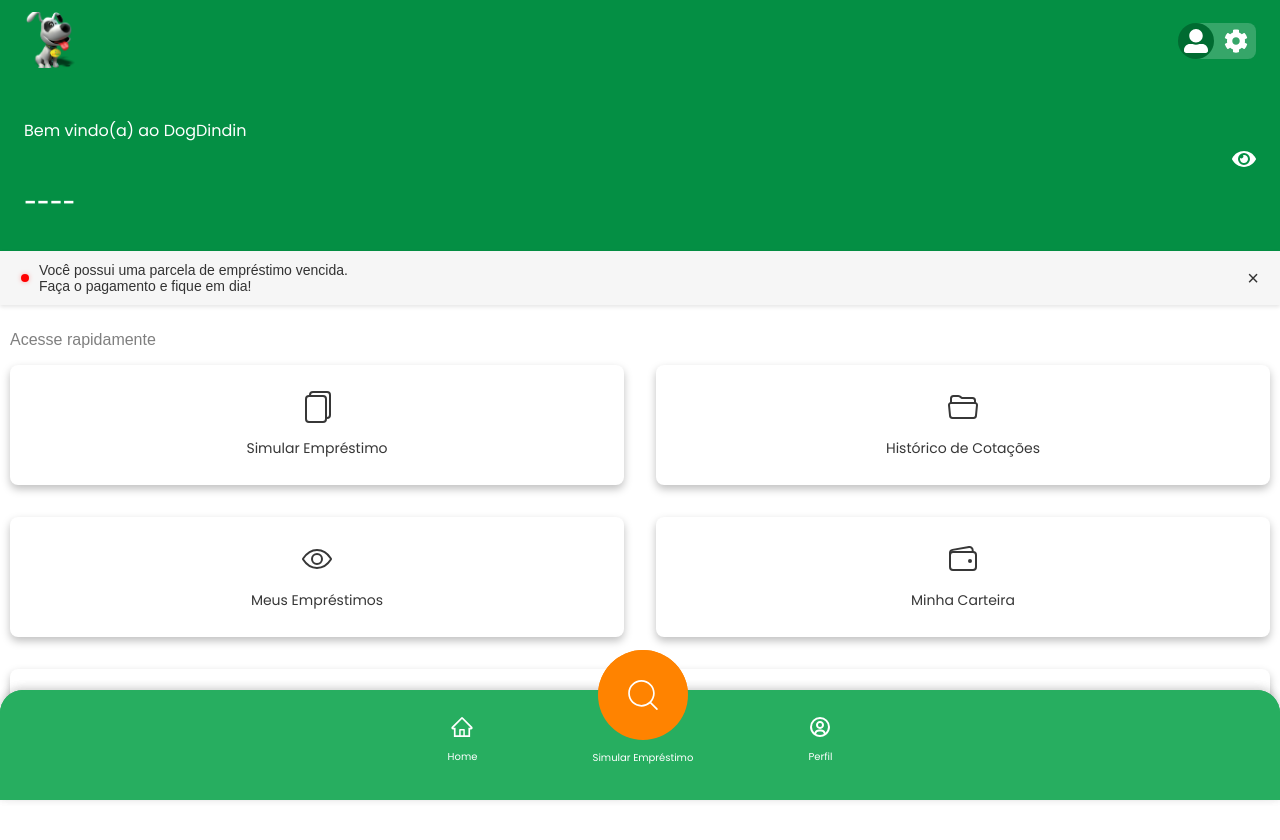
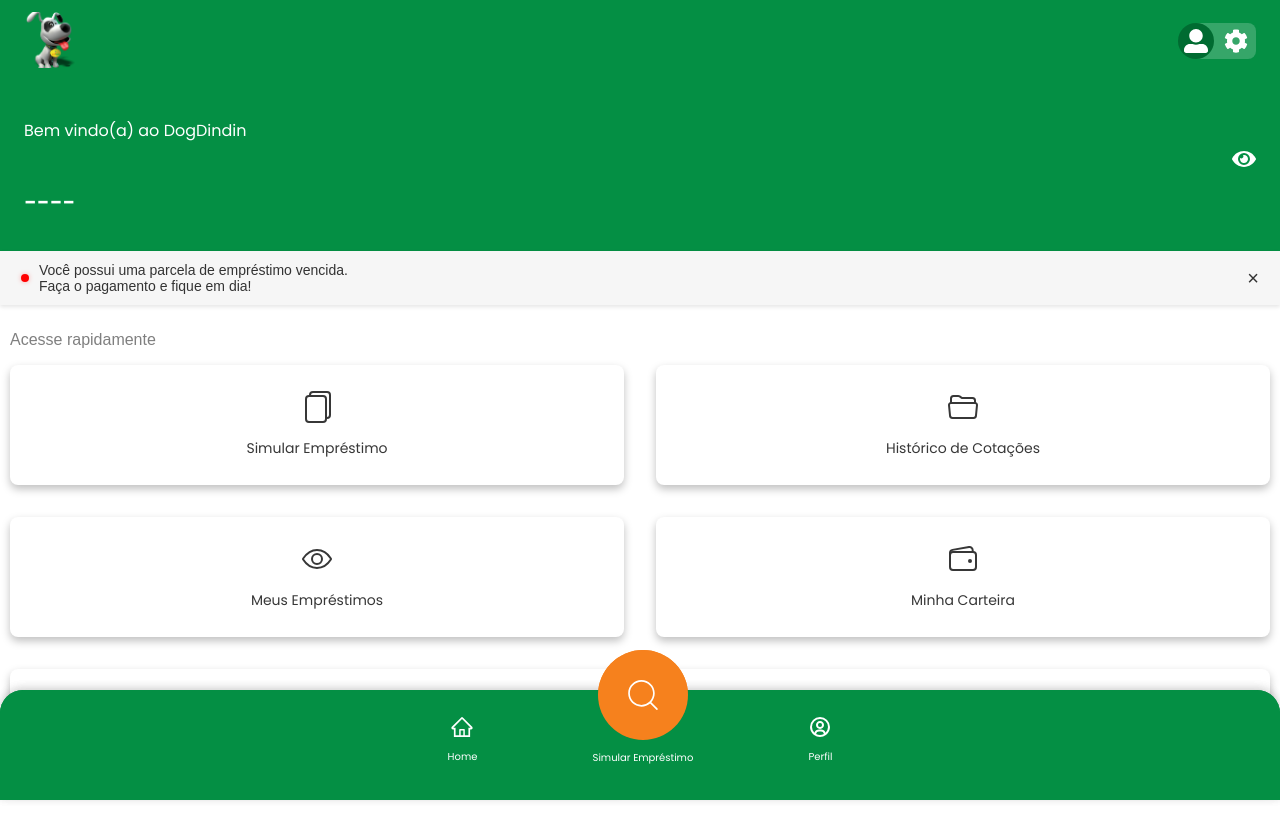
Before and after one commit to TimewareHackatonSaque/DinDinReact, a React (Create React App) app: page /home in a window 1280 px wide. Shown: the top 840 px of the page. Built offline with nearby package versions, Linux system fonts and the light colour scheme.

Commit message:
Atualizando, atualizando página histórico de cotação

```diff
--- a/src/Pages/Credito/Credito.jsx
+++ b/src/Pages/Credito/Credito.jsx
@@ -16,7 +16,7 @@ function Credito() {
 
 
             <div>
-                <Link to="/home">  {/* Este link irá redirecionar para a home */}
+                <Link to="/simulador">  {/* Este link irá redirecionar para a simulador */}
                 <IconLeft margin="29px 0px 0px 32px" fontSize="24px" height="24px" />
                 </Link>
 
--- a/src/components/footer/styled.js
+++ b/src/components/footer/styled.js
@@ -3,14 +3,14 @@ import { NavLink as RouterNavLink } from 'react-router-dom';  // Certifique-se d
 
 // Estilo do container do Footer
 export const FooterContainer = styled.footer`
-  background-color: #27ae60;
+  background-color: #048F44;
   border-radius: 23px 23px 0 0;  /* Aplica o border-radius corretamente nos cantos superiores */
   padding: 10px;
   position: fixed;
   bottom: 0;
   left: 0;
   right: 0;
-  height: 70px;
+  height: 40px;
   display: flex;
   align-items: center;
   justify-content: center;
@@ -61,15 +61,15 @@ export const SearchLabelWrapper = styled.div`
 
 // Círculo laranja para a lupa
 export const SearchWrapper = styled.div`
-  background-color: #FF8300;
-  width: 70px;
-  height: 70px;
+  background-color: #F6811D;
+  width: 60px;
+  height: 60px;
   border-radius: 50%;
   display: flex;
   align-items: center;
   justify-content: center;
   position: absolute;
-  top: -35px;  /* Mantém o círculo saindo metade para fora */
+  top: -8px;  /* Mantém o círculo saindo metade para fora */
   z-index: 2;
 
   @media (min-width: 768px) {
```
